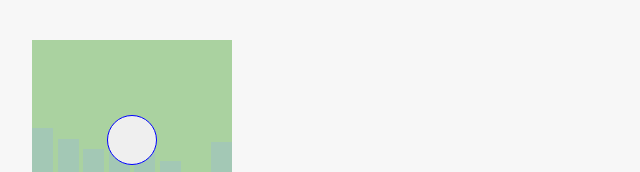
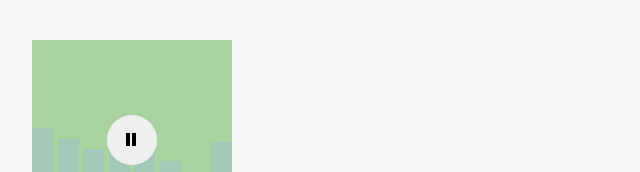
Before and after one commit to MattyGlen123/TheSoundShop, a website built with webpack: page src/index.html in a window 1280 px wide. Both pictures are taken after a click on the link "Instramental". Shown: the top 172 px of the page, 96-736 px from the left. Built offline with nearby package versions, Linux system fonts and the light colour scheme.

Commit message:
Added player play/pause icons with toggle function

```diff
--- a/src/css/components/_play-pause.scss
+++ /dev/null
@@ -1,23 +0,0 @@
-.play,
-.pause {
-  z-index: 1;
-  display: inline-block;
-  height: 50px;
-  width: 50px;
-  border-radius: 100%;
-  position: absolute;
-  left: 50%;
-  top: 50%;
-  transform: translate(-50%, -50%);
-
-  background-color: $color-primary;
-}
-
-.play {
-  border: 1px solid red;
-}
-
-.pause {
-  border: 1px solid blue;
-  opacity: 0;
-}
--- a/src/css/components/_player.scss
+++ b/src/css/components/_player.scss
@@ -5,3 +5,44 @@
   width: 200px;
   margin-left: 10%;
 }
+
+.player-play-pause {
+  z-index: 1;
+  display: inline-block;
+  height: 50px;
+  width: 50px;
+  border-radius: 100%;
+  position: absolute;
+  left: 50%;
+  top: 50%;
+  transform: translate(-50%, -50%);
+
+  background-color: $color-primary;
+}
+
+.player-play-pause svg {
+  position: absolute;
+  top: 50%;
+  left: 50%;
+  transform: translate(-50%, -50%);
+  width: 26px;
+  height: 26px;
+}
+
+.player-play-pause polygon {
+  fill: transparent;
+  stroke: $color-fifth;
+  stroke-width: 1;
+}
+
+.player-play-pause polygon {
+  fill: transparent;
+  stroke: $color-fifth;
+  stroke-width: 1;
+}
+
+.player-play-pause g {
+  stroke: $color-fifth;
+  stroke-width: 4;
+  opacity: 0;
+}
--- a/src/css/main.scss
+++ b/src/css/main.scss
@@ -9,6 +9,5 @@
 @import 'components/buttons';
 @import 'components/container';
 @import 'components/music-bars-box';
-@import 'components/play-pause';
 @import 'components/player';
 @import 'components/svg';
--- a/src/index.html
+++ b/src/index.html
@@ -17,8 +17,20 @@
 
         <!-- Start point for line animation -->
         <div class="player">
-            <span class="play"></span>
-            <span class="pause"></span>
+
+            <span class="player-play-pause">
+                <svg xmlns="http://www.w3.org/2000/svg">
+                    <!-- Play icon -->
+                    <polygon points="9.33 6.69 9.33 19.39 19.3 13.04 9.33 6.69"/>
+
+                    <!-- Pause icon -->
+                    <g>
+                        <line x1="9" y1="6" x2="9" y2="19"/>
+                        <line x1="15" y1="6" x2="15" y2="19"/>
+                    </g>
+                </svg>
+            </span>
+
             <div class="music-bars-box">
                 <p class="music-bar"></p>
                 <p class="music-bar"></p>
--- a/src/js/app.js
+++ b/src/js/app.js
@@ -11,7 +11,7 @@ const modalPath = new ModalPath(elements.svg, elements.player);
 
 
 // import view js files
-import { renderIcon, updateBtnIcon } from './view/view-play-pause';
+import { updatePlayerIcon, updateBtnIcon } from './view/view-play-pause';
 import { playPlayer, pausePlayer } from './view/view-player';
 import {  renderPath,
           renderPathWrapped,
@@ -105,7 +105,7 @@ elements.btnBox.on('click', (e) => {
     }
 
     // Update UI
-    renderIcon(state.playing, elements.playIcon, elements.pauseIcon);
+    updatePlayerIcon(state.playing, elements.playerPlay, elements.playerPause);
     updateBtnIcon(state.playing, state.clickedBtn.id);
 
 
@@ -140,7 +140,7 @@ elements.btnBox.on('click', (e) => {
   }
 
     // Update UI
-    renderIcon(state.playing, elements.playIcon, elements.pauseIcon);
+    updatePlayerIcon(state.playing, elements.playerPlay, elements.playerPause);
     updateBtnIcon(state.playing, state.clickedBtn.id);
 
 });
--- a/src/js/base.js
+++ b/src/js/base.js
@@ -9,6 +9,6 @@ export const elements = {
   player: $('.player'),
   musicBarList: $('.music-bar'),
   btnList: $('.btn'),
-  playIcon: $('.play'),
-  pauseIcon: $('.pause')
+  playerPause: $('.player g'),
+  playerPlay: $('.player polygon')
 };
--- a/src/js/view/view-play-pause.js
+++ b/src/js/view/view-play-pause.js
@@ -1,6 +1,6 @@
 import $ from 'jquery';
 
-export const renderIcon = (playing, playIcon, pauseIcon) => {
+export const updatePlayerIcon = (playing, playIcon, pauseIcon) => {
     if(playing) {
       $(pauseIcon).css('opacity', '1');
       $(playIcon).css('opacity', '0');
```
Also changed, not shown: dist/index.html, dist/js/bundle.js.
